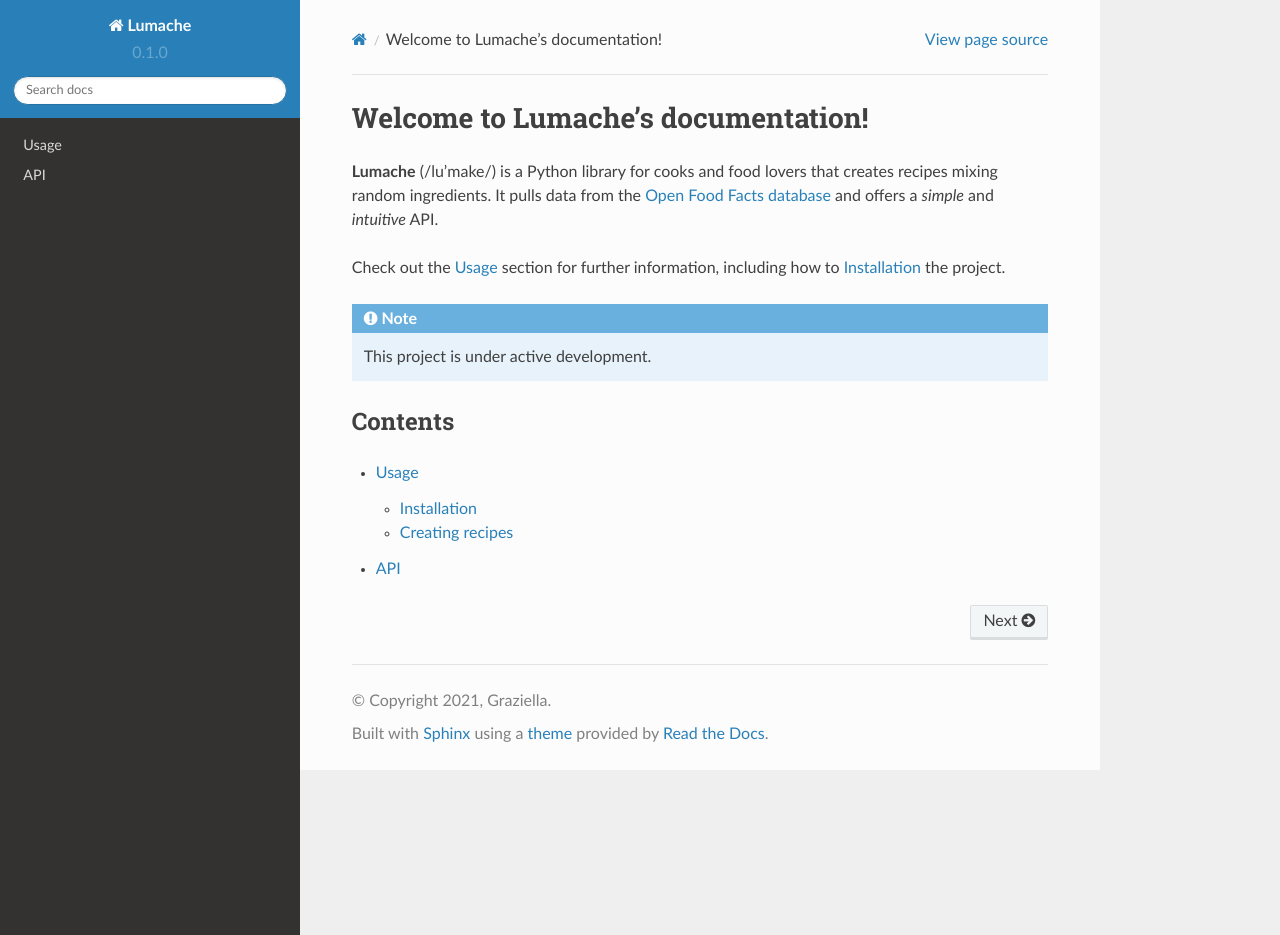
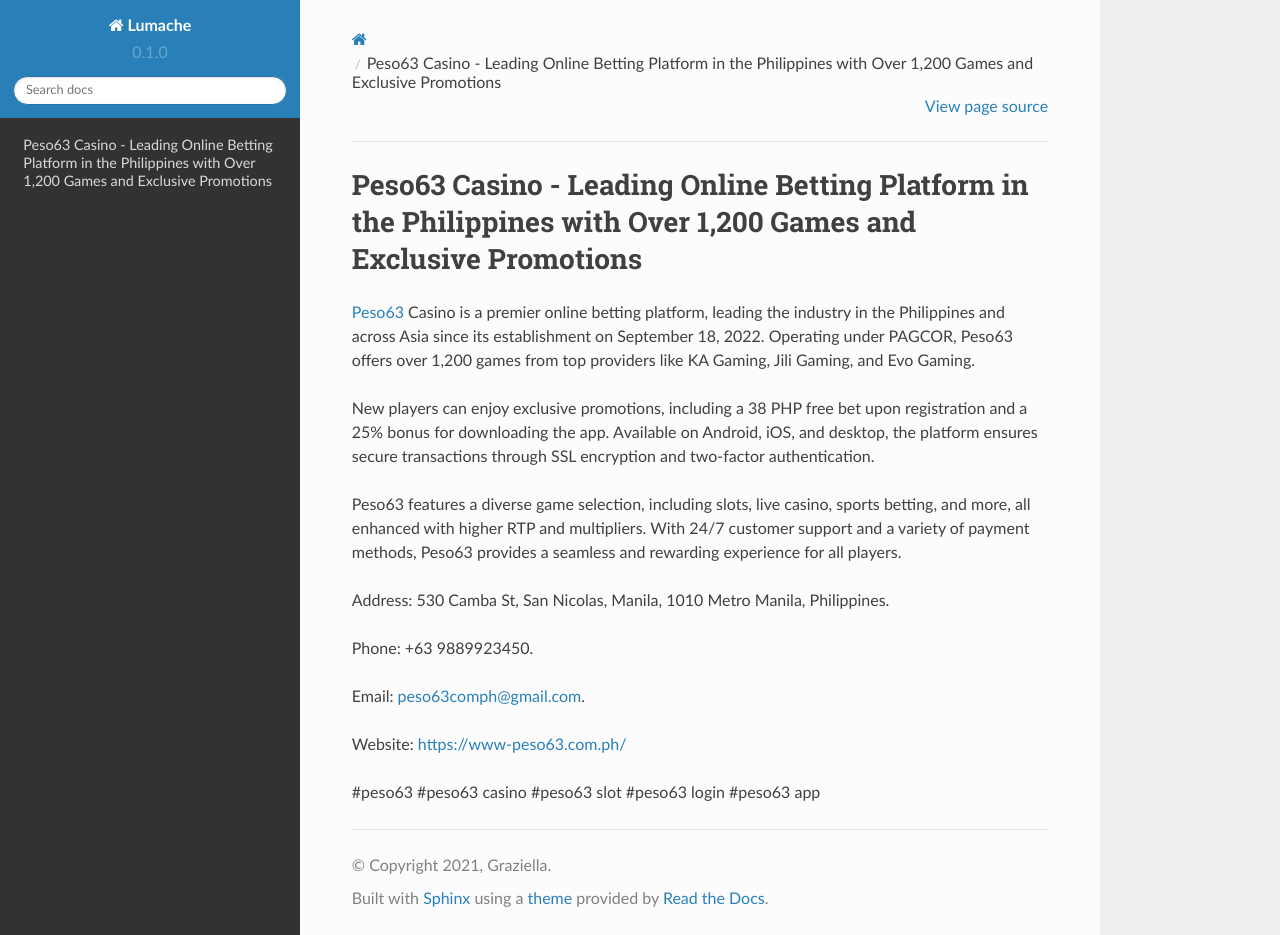
Before and after one commit to luongchanvien962/wwwpeso63comph, a Sphinx documentation site: the page built from docs/source/index.rst, in a window 1280 px wide and 935 px high. Built offline with Sphinx 7.4.7 and the Read the Docs theme 2.0.0, drawn with Linux system fonts in a browser that asks for light colours.

Commit message:
Update index.rst

```diff
--- a/docs/source/index.rst
+++ b/docs/source/index.rst
@@ -1,22 +1,18 @@
-Welcome to Lumache's documentation!
+Peso63 Casino - Leading Online Betting Platform in the Philippines with Over 1,200 Games and Exclusive Promotions
 ===================================
 
-**Lumache** (/lu'make/) is a Python library for cooks and food lovers
-that creates recipes mixing random ingredients.
-It pulls data from the `Open Food Facts database <https://world.openfoodfacts.org/>`_
-and offers a *simple* and *intuitive* API.
+`Peso63 <https://www-peso63.com.ph/>`_ Casino is a premier online betting platform, leading the industry in the Philippines and across Asia since its establishment on September 18, 2022. Operating under PAGCOR, Peso63 offers over 1,200 games from top providers like KA Gaming, Jili Gaming, and Evo Gaming.
 
-Check out the :doc:`usage` section for further information, including
-how to :ref:`installation` the project.
+New players can enjoy exclusive promotions, including a 38 PHP free bet upon registration and a 25% bonus for downloading the app. Available on Android, iOS, and desktop, the platform ensures secure transactions through SSL encryption and two-factor authentication.
 
-.. note::
+Peso63 features a diverse game selection, including slots, live casino, sports betting, and more, all enhanced with higher RTP and multipliers. With 24/7 customer support and a variety of payment methods, Peso63 provides a seamless and rewarding experience for all players.
 
-   This project is under active development.
+Address: 530 Camba St, San Nicolas, Manila, 1010 Metro Manila, Philippines.
 
-Contents
---------
+Phone: +63 9889923450.
 
-.. toctree::
+Email: peso63comph@gmail.com.
 
-   usage
-   api
+Website: https://www-peso63.com.ph/
+
+#peso63 #peso63 casino #peso63 slot #peso63 login #peso63 app
```
